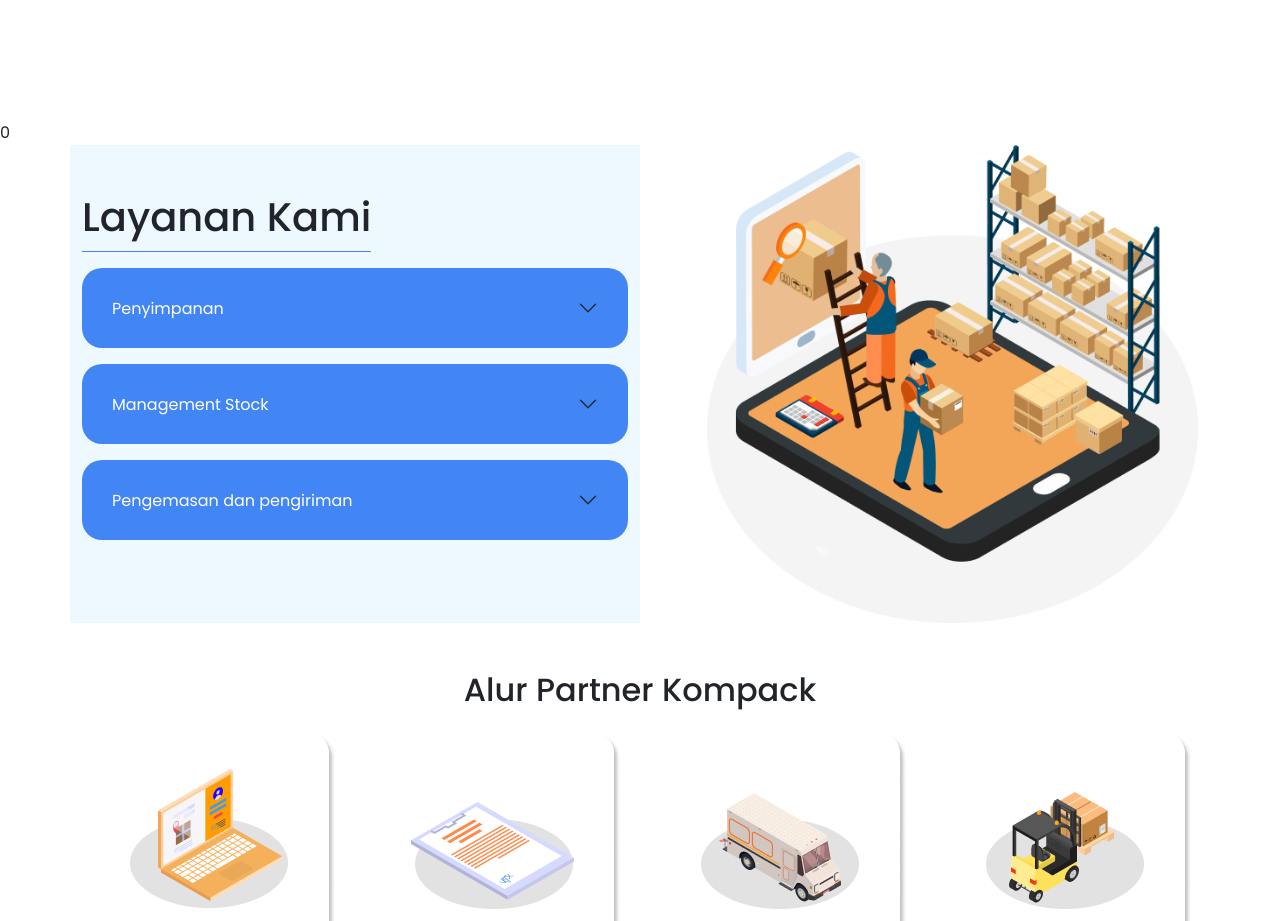
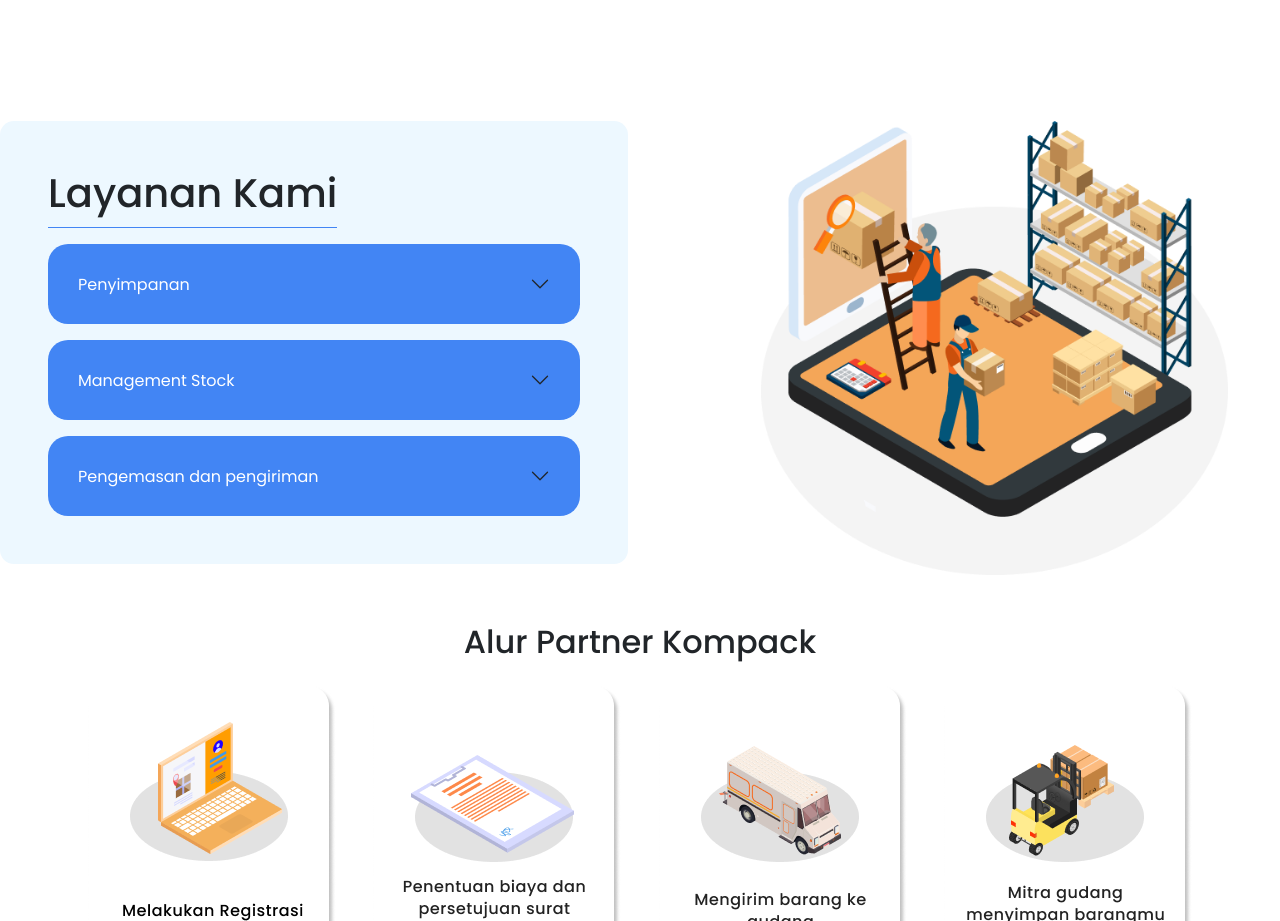
Before and after one commit to rizkiramadhanx/kompack-clone, a Nuxt app: page / in a window 1280 px wide. Shown: the part 3760-4681 px from the top of the page. Built offline with nearby package versions, Linux system fonts and the light colour scheme.

Commit message:
fix : accordion

```diff
--- a/app.vue
+++ b/app.vue
@@ -6,6 +6,12 @@
   </div>
 </template>
 
+<script setup>
+import AOS from "aos";
+
+onMounted(() => AOS.init());
+</script>
+
 <style>
 .all {
   font-family: "Poppins";
--- a/components/index/ServiceSection.vue
+++ b/components/index/ServiceSection.vue
@@ -1,9 +1,9 @@
 <template>
   <section class="service_section">
-    {{ activeAccordion }}
-    <div class="container">
-      <div class="row">
-        <div class="col-lg-6 accordion_section py-5 service_section_lg">
+    <div class="">
+      <div class="row container_accordion justify-content-between">
+        <div class="col-lg-6">
+          <div class="accordion_section px-5 py-5 service_section_lg">
             <h1 class="title_service">Layanan Kami</h1>
             <div
               class="accordion accordion-flush mt-3"
@@ -82,15 +82,16 @@
                   data-bs-parent="#accordionFlushExample"
                 >
                   <div class="accordion-body text_service">
-                  Kami bantu kemas dan kirimkan barang melalui ekspedisi sesuai
-                  pilihanmu
+                    Kami bantu kemas dan kirimkan barang melalui ekspedisi
+                    sesuai pilihanmu
                   </div>
                 </div>
               </div>
             </div>
           </div>
-        <div class="col-lg-6 d-none d-lg-flex justify-content-end">
-          <div class="d-flex justify-content-end">
+        </div>
+        <div class="col-lg-5 d-none d-lg-flex justify-content-end">
+          <div class="d-flex justify-content-start">
             <img
               v-if="activeAccordion === 0"
               src="~/assets/image/penyimpanan.png"
@@ -142,6 +143,10 @@
   border-style: none;
 }
 
+/* .container_accordion {
+  padding-left: 80px;
+} */
+
 .button_service {
   background-color: #4285f4;
   padding: 0;
@@ -155,6 +160,7 @@
   color: #4285f4;
   border-top: none;
   margin-top: -20px;
+  padding: 20px;
   z-index: 100;
   border-style: none;
 }
@@ -183,6 +189,7 @@
 @media (min-width: 1000px) {
   .service_section_lg {
     background-color: #edf8ff;
+    border-radius: 14px;
   }
 }
 </style>
--- a/package.json
+++ b/package.json
@@ -15,6 +15,7 @@
   },
   "dependencies": {
     "@vueuse/core": "^10.3.0",
+    "aos": "^2.3.4",
     "bootstrap-vue": "^2.23.1",
     "swiper": "^10.1.0",
     "vue-slick-carousel": "^1.0.6"
```
Also changed, not shown: 2 other files (tests, documents, lock files or other folders). Lines whose indentation alone changed are shown as unchanged.
